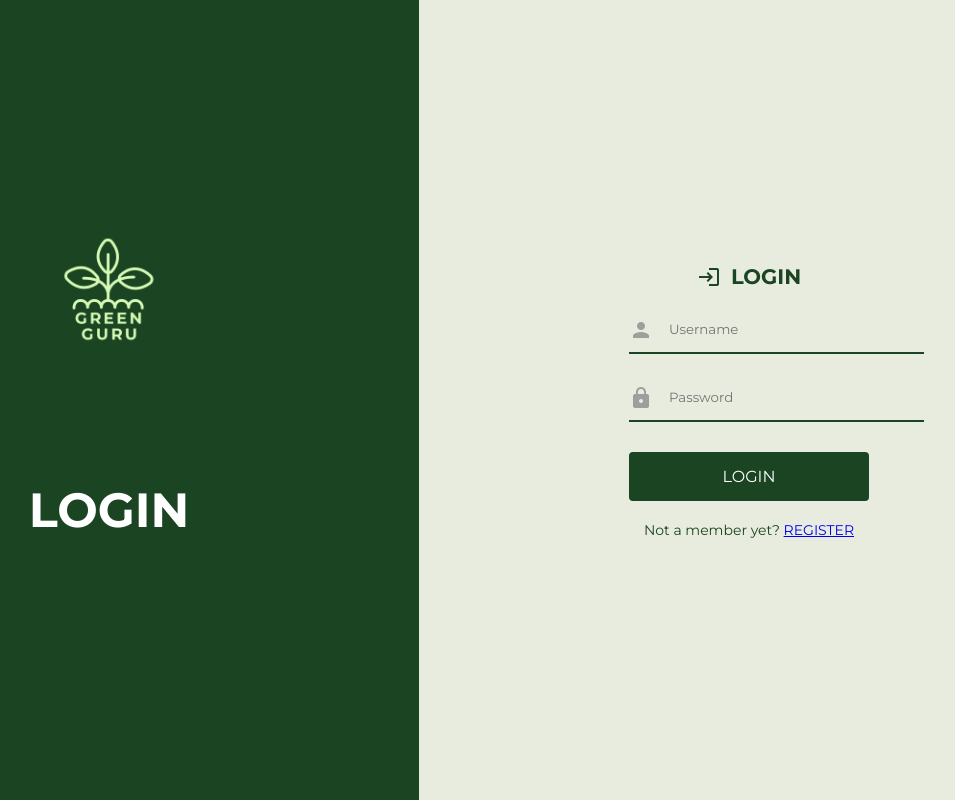
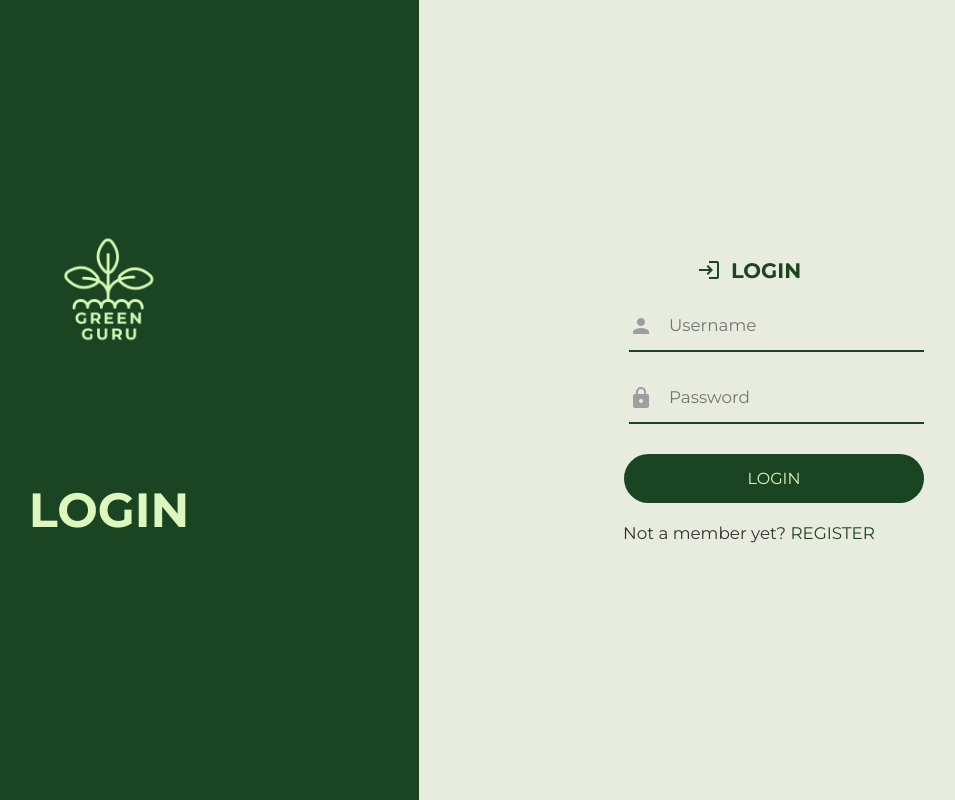
Before and after one commit to raphi98/GreenGuru, an Angular app in the folder frontend/: page /login in a window 1280 px wide. Shown: the whole page, without its empty margins (201-1156 px from the left). Built offline with nearby package versions, Linux system fonts and the light colour scheme.

Commit message:
design-fixes

```diff
--- a/frontend/src/user-login/user-login.component.scss
+++ b/frontend/src/user-login/user-login.component.scss
@@ -1,3 +1,4 @@
+
 .login-container {
   display: flex;
   height: 100vh;
@@ -18,7 +19,7 @@
     .join-section {
       text-align: center;
       h1 {
-        color: #fff;
+        color: #ddf8bd;
         font-size: 3rem;
       }
     }
@@ -67,6 +68,7 @@
           border: none;
           border-bottom: 2px solid #1B4522;
           background-color: transparent;
+          font-size: 1.2em;
         }
 
         label {
@@ -79,15 +81,16 @@
       }
 
       .login-btn {
-        width: 80%;
+        width: 100%;
         padding: 15px;
         border: none;
         background-color: #1B4522;
-        color: #fff;
+        color: #ddf8bd;
         font-size: 1rem;
         cursor: pointer;
-        border-radius: 4px;
+        border-radius: 50px;
         margin-top: 10px;
+        margin-left: 50px;
       }
 
       .success-message,
@@ -113,9 +116,15 @@
 
       .forgot-password-link {
         margin-top: 20px;
+        text-decoration: none;
+        cursor: pointer;
+        font-size: 1.2em;
+      }
+      .forgot-password-link a{
         color: #1B4522;
         text-decoration: none;
         cursor: pointer;
+
       }
     }
   }
--- a/frontend/src/user-registration/user-registration.component.scss
+++ b/frontend/src/user-registration/user-registration.component.scss
@@ -18,7 +18,7 @@
     .join-section {
       text-align: center;
       h1 {
-        color: #fff;
+        color: #ddf8bd;
         font-size: 3rem;
       }
     }
@@ -62,13 +62,12 @@
 
         input {
           border: none;
-          border-bottom: 2px solid #1B4522;
           background-color: transparent;
           width: 100%;
           padding: 15px;
           padding-left: 40px;
-          border: 1px solid #ccc;
-          border-radius: 4px;
+          border-bottom: 2px solid #1B4522;
+          font-size: 1.2em;
           &:focus {
             outline: none;
             border-color: #1B4522;
@@ -93,7 +92,7 @@
         color: #fff;
         font-size: 1rem;
         cursor: pointer;
-        border-radius: 4px;
+        border-radius: 50px;
         margin-top: 10px;
         &:hover {
           background-color: darken(#1B4522, 10%);
```
Also changed, not shown: 11 other files (tests, documents, lock files or other folders).
